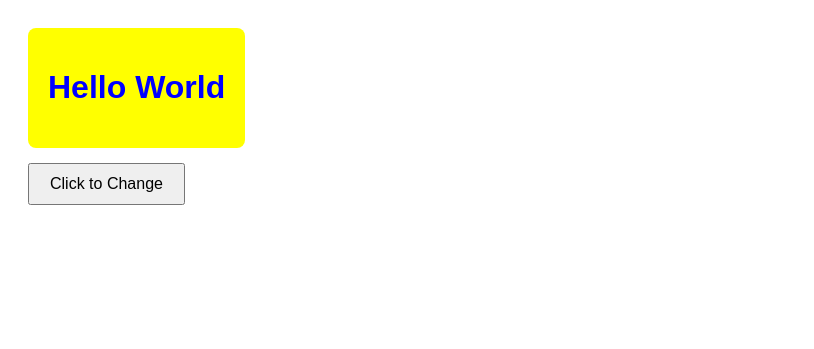
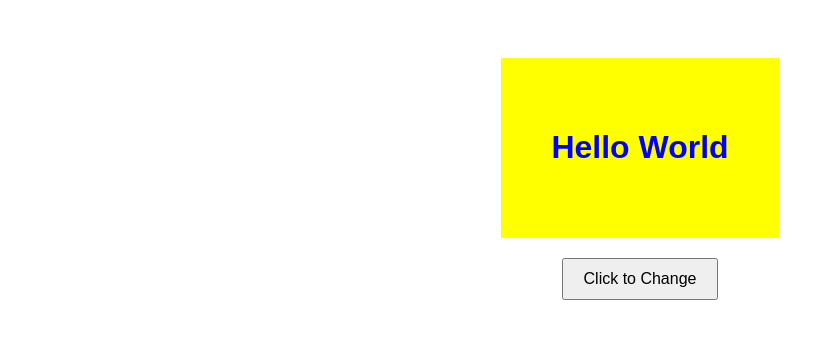
Before and after one commit to Tankred031/Revisited-FD1, a PHP site: page /index2.html in a window 1280 px wide. Shown: the top 349 px of the page, without its empty margins (0-814 px from the left). Run offline with PHP 8.4, Linux system fonts and the light colour scheme.

Commit message:
revizija

```diff
--- a/003ISPROBAVANJE JS/index2.html
+++ b/003ISPROBAVANJE JS/index2.html
@@ -1,7 +1,7 @@
 <!DOCTYPE html>
 <html>
 <head>
-  <title>Hello World Color Change</title>
+  <title>Hello World Box</title>
   <link rel="stylesheet" href="style2.css">
 </head>
 <body>
--- a/003ISPROBAVANJE JS/script.js
+++ b/003ISPROBAVANJE JS/script.js
@@ -1,6 +1,6 @@
 document.getElementById("colorBtn").addEventListener("click", function() {
   const text = document.getElementById("message");
 
-  // Change from blue to green
-  text.style.color = "green";
+  // Change from blue to red
+  text.style.color = "red";
 });
--- a/003ISPROBAVANJE JS/script2.js
+++ b/003ISPROBAVANJE JS/script2.js
@@ -1,4 +1,20 @@
 document.getElementById("colorBtn").addEventListener("click", function() {
+  const box = document.getElementById("box");
   const text = document.getElementById("message");
+
+  // Start background and text color transition
+  box.style.backgroundColor = "white";
   text.style.color = "green";
+
+  // Listen for the end of the text color transition
+  text.addEventListener("transitionend", function handler(event) {
+    if (event.propertyName === "color") {
+      // Add "!" exactly after the text turns green
+      if (!text.innerText.endsWith("!")) {
+        text.innerText += "!";
+      }
+      // Remove the listener so it only happens once
+      text.removeEventListener("transitionend", handler);
+    }
+  });
 });
--- a/003ISPROBAVANJE JS/style2.css
+++ b/003ISPROBAVANJE JS/style2.css
@@ -1,22 +1,25 @@
 body {
   font-family: Arial, sans-serif;
-  padding: 20px;
+  display: flex;
+  flex-direction: column;
+  align-items: center;
+  padding: 50px;
 }
 
 #box {
-  background: yellow;
-  padding: 20px;
-  width: max-content;
-  border-radius: 8px;
+  background-color: yellow;
+  padding: 50px;
+  margin-bottom: 20px;
+  transition: background-color 2s ease; /* smooth background change */
+  text-align: center;
 }
 
 #message {
   color: blue;
-  transition: color 0.4s ease;
+  transition: color 2s ease; /* smooth color change */
 }
 
 button {
-  margin-top: 15px;
   padding: 10px 20px;
   font-size: 16px;
   cursor: pointer;
```
